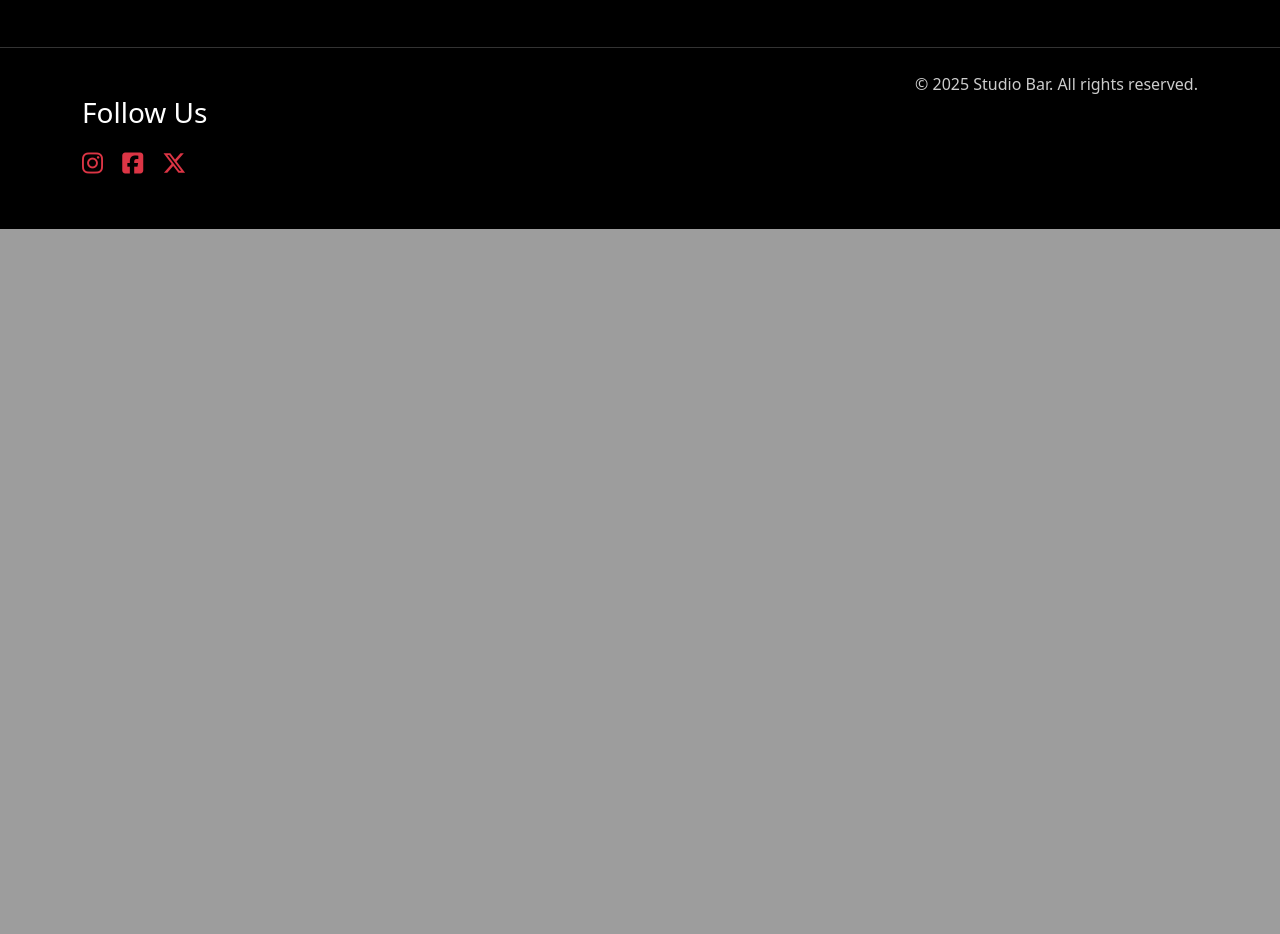
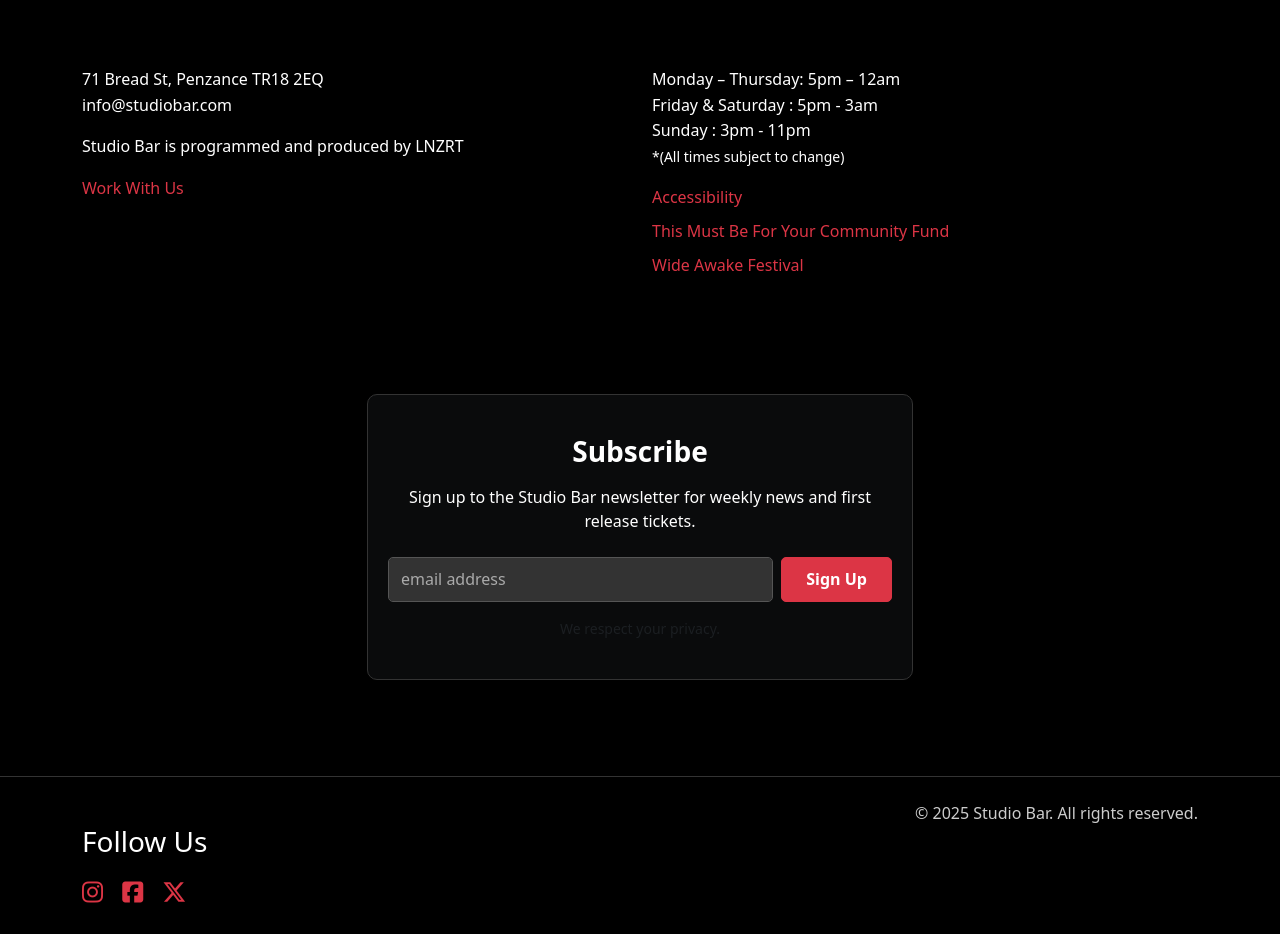
Before and after one commit to bethneyanderson/studio-bar, a Django app: page / in a window 1280 px wide. Shown: the part 697-1631 px from the top of the page. Before the commit the page ends 926 px from the top, so only its background shows below. Run offline with Django 4.2, Linux system fonts and the light colour scheme; some libraries are stand-ins or nearby versions; some web fonts are replaced.

Commit message:
Add information section and subscription form

```diff
--- a/index/templates/index.html
+++ b/index/templates/index.html
@@ -16,4 +16,63 @@
         </div>
     </div>
 </div>
+
+<!-- Information section under hero -->
+<div class="container my-5">
+    <div class="row">
+        <div class="col-md-6">
+            <div class="info-section">
+                <p class="text-white mb-3">71 Bread St, Penzance TR18 2EQ<br>
+                info@studiobar.com</p>
+
+                <p class="text-white mb-3">Studio Bar is programmed and produced by LNZRT</p>
+
+                <p class="text-white mb-0">
+                    <a href="#" class="text-decoration-none" style="color: #dc3545;">Work With Us</a>
+                </p>
+            </div>
+        </div>
+        <div class="col-md-6">
+            <div class="info-section">
+                <p class="text-white mb-3">
+                    Monday – Thursday: 5pm – 12am<br>
+                    Friday & Saturday : 5pm - 3am<br>
+                    Sunday : 3pm - 11pm<br>
+                    <small class="text-white">*(All times subject to change)</small>
+                </p>
+
+                <p class="text-white mb-2">
+                    <a href="#" class="text-decoration-none" style="color: #dc3545;">Accessibility</a>
+                </p>
+                <p class="text-white mb-2">
+                    <a href="#" class="text-decoration-none" style="color: #dc3545;">This Must Be For Your Community Fund</a>
+                </p>
+                <p class="text-white mb-0">
+                    <a href="#" class="text-decoration-none" style="color: #dc3545;">Wide Awake Festival</a>
+                </p>
+            </div>
+        </div>
+    </div>
+</div>
+
+<!-- Subscribe form section -->
+<div class="container my-5">
+    <div class="row justify-content-center">
+        <div class="col-md-8 col-lg-6">
+            <div class="subscribe-section text-center">
+                <h3 class="text-white mb-3">Subscribe</h3>
+                <p class="text-white mb-4">Sign up to the Studio Bar newsletter for weekly news and first release tickets.</p>
+
+                <form class="subscribe-form">
+                    <div class="d-flex gap-2 mb-3">
+                        <input type="email" class="form-control flex-grow-1" placeholder="email address" required>
+                        <button type="submit" class="btn btn-danger subscribe-btn">Sign Up</button>
+                    </div>
+                </form>
+
+                <p class="text-muted small mb-0">We respect your privacy.</p>
+            </div>
+        </div>
+    </div>
+</div>
 {% endblock %}
--- a/static/css/style.css
+++ b/static/css/style.css
@@ -20,6 +20,73 @@
     font-family: 'Rye', cursive;
     text-align: center;
     text-shadow: 2px 2px 4px rgba(0, 0, 0, 0.8);
+}
+
+/* Info section styling */
+.info-section {
+    padding: 20px 0;
+}
+
+.info-section p {
+    line-height: 1.6;
+    margin-bottom: 1rem;
+}
+
+.info-section a {
+    transition: color 0.3s ease;
+}
+
+.info-section a:hover {
+    color: #ff4757 !important;
+}
+
+/* Subscribe section styling */
+.subscribe-section {
+    padding: 40px 20px;
+    background-color: rgba(33, 37, 41, 0.3);
+    border-radius: 10px;
+    border: 1px solid #333;
+}
+
+.subscribe-section h3 {
+    font-weight: bold;
+    margin-bottom: 1rem;
+}
+
+.subscribe-form .form-control {
+    background-color: #333;
+    border: 1px solid #555;
+    color: white;
+    border-radius: 5px;
+}
+
+.subscribe-form .form-control:focus {
+    background-color: #444;
+    border-color: #dc3545;
+    color: white;
+    box-shadow: 0 0 0 0.25rem rgba(220, 53, 69, 0.25);
+}
+
+.subscribe-form .form-control::placeholder {
+    color: #aaa;
+}
+
+.subscribe-btn {
+    background-color: #dc3545 !important;
+    border-color: #dc3545 !important;
+    color: white !important;
+    font-weight: 600;
+    padding: 0.6rem 1.5rem;
+    border-radius: 5px;
+    transition: all 0.3s ease;
+    white-space: nowrap;
+}
+
+.subscribe-btn:hover {
+    background-color: #ff4757 !important;
+    border-color: #ff4757 !important;
+    transform: translateY(-2px);
+    box-shadow: 0 4px 15px rgba(220, 53, 69, 0.4);
 }
 
 /* Custom button with no background or outline */
@@ -74,6 +141,7 @@
     background-color: black !important;
     border-top: 1px solid #333;
     margin-top: auto;
+    max-height: 20px;
 }
 
 footer h5 {
@@ -108,9 +176,12 @@
     background-color: black !important;
 }
 
-.navbar-brand {
+.navbar-brand,
+.navbar .navbar-brand {
     color: white !important;
     font-weight: bold;
+    font-family: 'Rye', cursive !important;
+    text-decoration: none;
 }
 
 .navbar-nav .nav-link {
@@ -148,3 +219,24 @@
 a:hover .event-card .card-title {
     color: #dc3545 !important;
 }
+
+/* Book Tickets button styling */
+.book-tickets-btn {
+    background-color: #dc3545 !important;
+    border-color: #dc3545 !important;
+    color: white !important;
+    font-weight: 600;
+    transition: all 0.3s ease;
+}
+
+.book-tickets-btn:hover {
+    background-color: #ff4757 !important;
+    border-color: #ff4757 !important;
+    color: white !important;
+    transform: translateY(-2px);
+    box-shadow: 0 4px 15px rgba(220, 53, 69, 0.4);
+}
+
+.book-tickets-btn:focus {
+    box-shadow: 0 0 0 0.25rem rgba(220, 53, 69, 0.25);
+}
--- a/templates/base.html
+++ b/templates/base.html
@@ -6,7 +6,7 @@
 <head>
     <meta charset="UTF-8">
     <meta name="viewport" content="width=device-width, initial-scale=1.0">
-    <title>Document</title>
+    <title>Studio Bar</title>
     <!-- Font Awesome for icons -->
     <script src="https://kit.fontawesome.com/a3ffa70fd5.js" crossorigin="anonymous"></script>
     <!-- Bootstrap CSS -->
@@ -20,7 +20,7 @@
 <body>
         <nav class="navbar navbar-expand-lg navbar-dark bg-dark">
         <div class="container-fluid">
-            <a class="navbar-brand text-white" href="{% url 'home' %}">STUDIO BAR</a>
+            <a class="navbar-brand" href="{% url 'home' %}">STUDIO BAR</a>
             <button class="navbar-toggler" type="button" data-bs-toggle="collapse" data-bs-target="#navbarText"
                 aria-controls="navbarText" aria-expanded="false" aria-label="Toggle navigation">
                 <span class="navbar-toggler-icon"></span>
```
Also changed, not shown: events/templates/events/event_detail.html (+7 -0 lines), events/templates/events/events.html (+9 -1 lines). Lines whose indentation alone changed are shown as unchanged.
